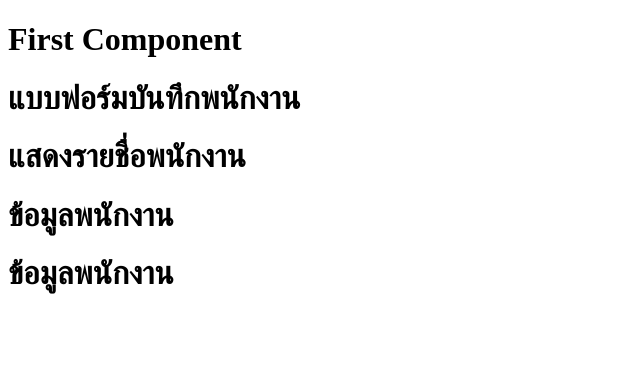
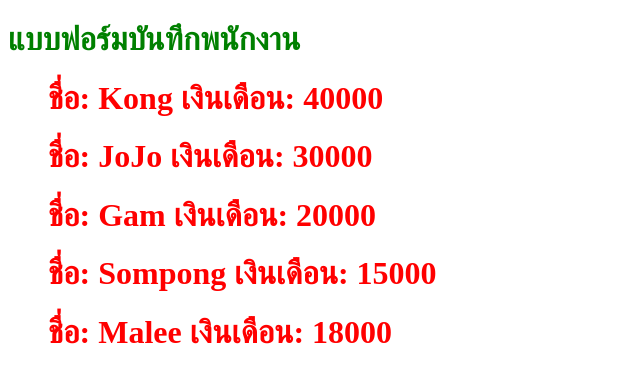
Before and after one commit to Thidtanai/Recap_Knowledge, a Vue app in the folder Kong/JS_Vue/my-app-component/: page / in a window 1280 px wide. Shown: the top 382 px of the page, without its empty margins (0-640 px from the left). Built offline with nearby package versions, Linux system fonts and the light colour scheme.

Commit message:
Update PropsValidate

```diff
--- a/Kong/JS_Vue/my-app-component/src/App.vue
+++ b/Kong/JS_Vue/my-app-component/src/App.vue
@@ -1,8 +1,7 @@
 <template>
   <div>
-    <h1>First Component</h1>
     <FormComponent />
-    <ListData />
+    <ListData :employees="employees" />
   </div>
 </template>
 
@@ -16,8 +15,19 @@ export default {
     ListData,
     FormComponent,
   },
+  data() {
+    return {
+      employees: [
+        { name: "Kong", salary: 40000 },
+        { name: "JoJo", salary: 30000 },
+        { name: "Gam", salary: 20000 },
+        { name: "Sompong", salary: 15000 },
+        { name: "Malee", salary: 18000 },
+      ],
+    };
+  },
 };
 </script>
 
-<style>
+<style scoped>
 </style>
--- a/Kong/JS_Vue/my-app-component/src/components/FormComponent.vue
+++ b/Kong/JS_Vue/my-app-component/src/components/FormComponent.vue
@@ -15,5 +15,8 @@ export default {
 };
 </script>
 
-<style>
+<style scoped>
+h1 {
+  color: green;
+}
 </style>
--- a/Kong/JS_Vue/my-app-component/src/components/ListData.vue
+++ b/Kong/JS_Vue/my-app-component/src/components/ListData.vue
@@ -1,8 +1,13 @@
 <template>
   <div>
-    <h1>{{ message }}</h1>
-    <PersonComponent />
-    <PersonComponent />
+    <ul>
+      <PersonComponent
+        v-for="(item, index) in employees"
+        :key="index"
+        :name="item.name"
+        :salary="item.salary"
+      />
+    </ul>
   </div>
 </template>
 
@@ -14,11 +19,7 @@ export default {
   components: {
     PersonComponent,
   },
-  data() {
-    return {
-      message: "แสดงรายชื่อพนักงาน",
-    };
-  },
+  props: ["employees"],
 };
 </script>
 
--- a/Kong/JS_Vue/my-app-component/src/components/PersonComponent.vue
+++ b/Kong/JS_Vue/my-app-component/src/components/PersonComponent.vue
@@ -1,6 +1,6 @@
 <template>
   <div>
-    <h1>{{ message }}</h1>
+    <h1>ชื่อ: {{ name }} เงินเดือน: {{ salary }}</h1>
   </div>
 </template>
 
@@ -12,8 +12,22 @@ export default {
       message: "ข้อมูลพนักงาน",
     };
   },
+  props: {
+    name: {
+      type: String,
+      required: true,
+    },
+    salary: {
+      type: Number,
+      required: true,
+    },
+  },
 };
 </script>
 
-<style>
+<!-- scoped เพื่อให้มีผลแค่ component นี้ -->
+<style scoped>
+h1 {
+  color: red;
+}
 </style>
```
Also changed, not shown: 1 other file (tests, documents, lock files or other folders).
